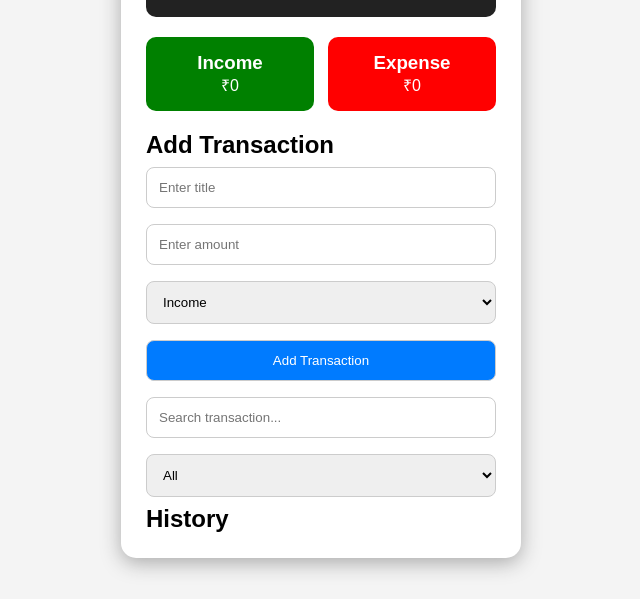
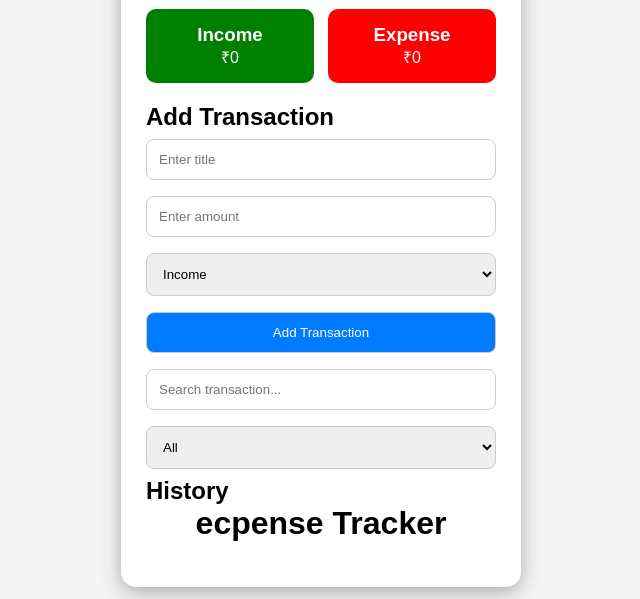
Before and after one commit to shoryatayal127-alt/Expense-Trackers, a plain HTML site: page index.html in a window 1280 px wide. Shown: the part 201-800 px from the top of the page, without its empty margins (319-959 px from the left). Drawn offline with Linux system fonts and the light colour scheme.

Commit message:
add expense tracker

```diff
--- a/index.html
+++ b/index.html
@@ -96,6 +96,7 @@
     <ul id="transaction-list">
 
     </ul>
+    <h1>ecpense Tracker</h1>
 
 
 </div>
```
